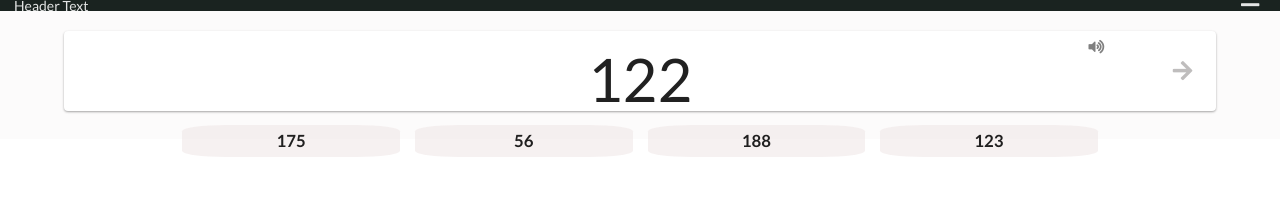
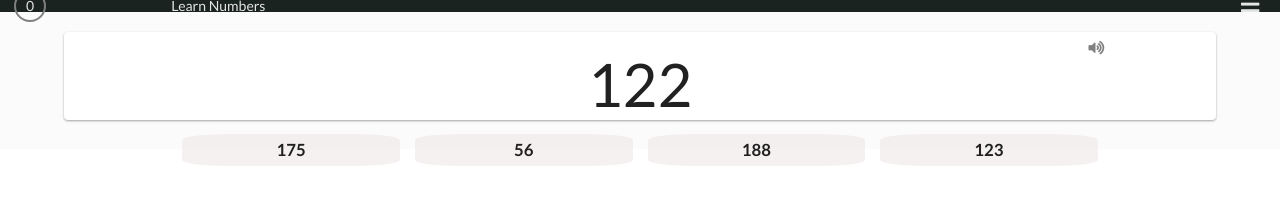
Before and after one commit to samuel-obabire/memory-app, a React app: page / in a window 1280 px wide. Built offline with nearby package versions, Linux system fonts and the light colour scheme.

Commit message:
refactor app, add more components

```diff
--- a/src/Components/App.js
+++ b/src/Components/App.js
@@ -1,8 +1,8 @@
 import { HashRouter, Route } from 'react-router-dom';
 import Header from './header/Header';
 import './App.css';
-import Numbers from './Numbers';
-import Currencies from './Currencies';
+import Numbers from './pages/Numbers';
+import Currencies from './pages/Currencies';
 
 const App = () => {
   return (
--- a/src/Components/Menu/Menu.js
+++ b/src/Components/Menu/Menu.js
@@ -8,10 +8,10 @@ import { selectedOption } from '../../actions';
 const options = [
   { label: 'Numbers', path: '/' },
   { label: 'Currencies', path: '/learn/nigeria/notes' },
-  { label: 'Arithemetics', path: '/' },
+  { label: 'Mathematics', path: '/learn-mathematics' },
 ];
 
-const Menu = ({ resetOption }) => {
+const Menu = () => {
   const [itemsVisibility, setItemsVisibility] = useState(false);
 
   useEffect(() => {
@@ -31,7 +31,6 @@ const Menu = ({ resetOption }) => {
       to={option.path}
       className="item"
       onClick={() => {
-        // resetOption();
         setItemsVisibility(false);
       }}
       key={option.label}>
--- a/src/Components/Menu/menu.css
+++ b/src/Components/Menu/menu.css
@@ -1,7 +1,7 @@
 .menu-wrapper {
   margin-left: auto;
   position: relative;
-  align-self: flex-end;
+  /* align-self: flex-end; */
 }
 
 .menu-items {
--- a/src/Components/header/Header.css
+++ b/src/Components/header/Header.css
@@ -9,5 +9,16 @@
 
 .header .header-text {
   font-size: 1rem;
-  /* margin-left: 4rem; */
 }
+
+.header .streak {
+  padding: 1rem;
+  border: 2px solid gray;
+  border-radius: 50%;
+  height: 1rem;
+  width: 1rem;
+  margin-right: 10%;
+  display: flex;
+  justify-content: center;
+  align-items: center;
+}
--- a/src/Components/header/Header.js
+++ b/src/Components/header/Header.js
@@ -1,13 +1,34 @@
+import { withRouter } from 'react-router-dom';
+import { connect } from 'react-redux';
+
 import './Header.css';
 import Menu from '../Menu/Menu';
 
-const Header = () => {
+const Header = ({ streak, location }) => {
+  const renderHeaderText = () => {
+    switch (location.pathname) {
+      case '/':
+        return 'Learn Numbers';
+      case '/learn/nigeria/notes':
+        return 'Get Familiar with Nigeria Notes';
+      default:
+        return 'Learn';
+    }
+  };
+
   return (
     <div className="header">
-      <div className="header-text">Header Text</div>
+      <div className="streak">{streak}</div>
+      <div className="header-text">{renderHeaderText()}</div>
       <Menu />
     </div>
   );
 };
 
-export default Header;
+const mapStateToProps = state => {
+  return { streak: state.streak };
+};
+
+const rendered = connect(mapStateToProps)(Header);
+
+export default withRouter(rendered);
--- a/src/Components/options/Options.js
+++ b/src/Components/options/Options.js
@@ -1,54 +1,43 @@
 import { connect } from 'react-redux';
 import './Options.css';
-import { selectedOption } from '../../actions';
-import { useEffect, useRef } from 'react';
+import { useRef } from 'react';
 
-const Options = ({ question, selected, selectedOption }) => {
+const Options = ({ question, onclick }) => {
   const audioRef1 = useRef(null),
     audioRef2 = useRef(null);
 
-  useEffect(() => {
-    return () => {
-      selectedOption();
-    };
-  }, [selectedOption]);
-
   const playNotificationSound = selectedIndex => {
-    switch (selectedIndex) {
-      case 'wrong':
+    switch (true) {
+      case selectedIndex === false:
         if (!audioRef1.current) return;
         if (audioRef1.current.currentTime > 0) {
           audioRef1.current.currentTime = 0;
           audioRef1.current.pause();
         }
         audioRef1.current.play();
+
+        onclick(selectedIndex);
         break;
 
-      case 'right':
+      case selectedIndex === true:
         audioRef2.current && audioRef2.current.play();
+
+        onclick(selectedIndex);
         break;
       default:
         return;
     }
   };
 
-  const renderedOptions = question?.options?.map((option, index) => {
-    // how to make sure a text is not selectable
-    const selectedIndex =
-      selected.index === index && selected.right
-        ? 'right'
-        : selected.index === index && !selected.right
-        ? 'wrong'
-        : '';
-
-    playNotificationSound(selectedIndex);
-
+  const renderedOptions = question?.options?.map(option => {
     return (
       <div
-        className={`option ${selectedIndex}`}
+        className={`option`}
         onClick={() => {
-          if (selected.index === index) return;
-          selectedOption({ index, option });
+          const validity = option === question.ans ? true : false;
+
+          playNotificationSound(validity);
+          onclick(validity);
         }}
         key={option * Math.random()}>
         {option}
@@ -69,7 +58,7 @@ const Options = ({ question, selected, selectedOption }) => {
 };
 
 const mapStateToProps = state => {
-  return { question: state.question, selected: state.selectedOption };
+  return { question: state.question };
 };
 
-export default connect(mapStateToProps, { selectedOption })(Options);
+export default connect(mapStateToProps)(Options);
--- a/src/Components/Currencies.js
+++ b/src/Components/pages/Currencies.js
@@ -1,7 +1,6 @@
-import Voice from './voice/Voice';
-import Question from './question/Question';
-import Options from './options/Options';
-import { generateRandNum } from '../utils/generator';
+import Voice from '../voice/Voice';
+import Question from '../question/Question';
+import { generateRandNum } from '../../utils/generator';
 
 const currencies = [
   {
@@ -78,6 +77,7 @@ const Currencies = () => {
       label: questionToDisplay.label,
       options,
       ans: options[insertQuestionAtIndex],
+      questionType: 'currency',
     };
   };
 
@@ -85,7 +85,6 @@ const Currencies = () => {
     <>
       <Voice voiceText="What note is displayed on the screen?" />
       <Question generateQuestion={generateQuestion} />
-      <Options />
     </>
   );
 };
--- a/src/Components/Numbers.js
+++ b/src/Components/pages/Numbers.js
@@ -1,8 +1,8 @@
 import { Component } from 'react';
-import Voice from './voice/Voice';
-import Question from './question/Question';
-import Options from './options/Options';
-import { generateRandNum } from '../utils/generator';
+import Voice from '../voice/Voice';
+import Question from '../question/Question';
+import Options from '../options/Options';
+import { generateRandNum } from '../../utils/generator';
 
 class Numbers extends Component {
   generateOptions({ insertQuestionAtIndex, questionToDisplay, max }) {
@@ -24,9 +24,10 @@ class Numbers extends Component {
 
     return {
       questionToDisplay,
-      label: 'What number comes after ',
+      label: `What number comes after ${questionToDisplay}`,
       options,
       ans: options[insertQuestionAtIndex],
+      questionType: 'numbers',
     };
   };
 
@@ -35,7 +36,6 @@ class Numbers extends Component {
       <>
         <Voice voiceText="What number comes after the one shown on the screen?" />
         <Question generateQuestion={this.generateQuestion} />
-        <Options />
       </>
     );
   }
--- a/src/Components/question/Question.js
+++ b/src/Components/question/Question.js
@@ -1,12 +1,19 @@
 import { Component } from 'react';
 import { connect } from 'react-redux';
-import { getQuestion } from '../../actions';
+import { getQuestion, countStreak } from '../../actions';
 import './Question.css';
 import { selectedOption } from '../../actions';
-import speechSynthesis from '../../utils/speechSynthesis';
+import Options from '../options/Options';
 
 class Question extends Component {
-  nextQuestion = () => {
+  nextQuestion = validity => {
+    if (!validity) {
+      this.props.countStreak(this.props.currStreak - 1);
+    } else {
+      this.props.countStreak(this.props.currStreak + 1);
+    }
+
+    this.props.resetOptions();
     this.props.getQuestion(this.props.generateQuestion());
   };
 
@@ -28,39 +35,28 @@ class Question extends Component {
 
   render() {
     return (
-      <div className={`question`}>
-        <div className="question-description">
-          {this.renderQuestion(this.props.question)}
+      <>
+        <div className={`question`}>
+          <div className="question-description">
+            {this.renderQuestion(this.props.question)}
+          </div>
         </div>
-        <span
-          className="next-icon"
-          onClick={() => {
-            if (
-              Object.keys(this.props.selectedOption).length === 0 ||
-              !this.props.selectedOption.right
-            ) {
-              speechSynthesis.speak(
-                'select the right option in order to continue',
-                1
-              );
-              return;
-            }
-
-            this.nextQuestion();
-            this.props.resetOptions();
-          }}>
-          <i className="arrow right icon"></i>
-        </span>
-      </div>
+        <Options onclick={this.nextQuestion} />
+      </>
     );
   }
 }
 
 const mapStateToProps = state => {
-  return { question: state.question, selectedOption: state.selectedOption };
+  return {
+    question: state.question,
+    selectedOption: state.selectedOption,
+    currStreak: state.streak,
+  };
 };
 
 export default connect(mapStateToProps, {
   getQuestion,
   resetOptions: selectedOption,
+  countStreak,
 })(Question);
--- a/src/actions/index.js
+++ b/src/actions/index.js
@@ -44,3 +44,10 @@ export const setVoices = voices => {
     payload: voices,
   };
 };
+
+export const countStreak = streak => {
+  return {
+    type: 'COUNT_STREAK',
+    payload: streak < 0 ? 0 : streak,
+  };
+};
--- a/src/reducers/index.js
+++ b/src/reducers/index.js
@@ -2,9 +2,11 @@ import { combineReducers } from 'redux';
 import questionReducer from './questionReducer';
 import selectedOptionReducer from './selectedOptionReducer';
 import voiceReducer from './voiceReducer';
+import streakReducer from './streakReducer';
 
 export default combineReducers({
   question: questionReducer,
   selectedOption: selectedOptionReducer,
   voices: voiceReducer,
+  streak: streakReducer,
 });
--- /dev/null
+++ b/src/reducers/streakReducer.js
@@ -0,0 +1,9 @@
+const streakReducer = (state = 0, action) => {
+  if (action.type === 'COUNT_STREAK') {
+    return action.payload;
+  }
+
+  return state;
+};
+
+export default streakReducer;
--- a/src/utils/generator.js
+++ b/src/utils/generator.js
@@ -4,9 +4,6 @@ export const generateRandNum = (max, except = null) => {
   if (n !== except) {
     return n;
   } else {
-    alert('running again', n);
-    const nn = generateRandNum(max, except);
-    console.log(nn);
-    return nn;
+    return generateRandNum(max, except);
   }
 };
```
Also changed, not shown: 1 other file.
